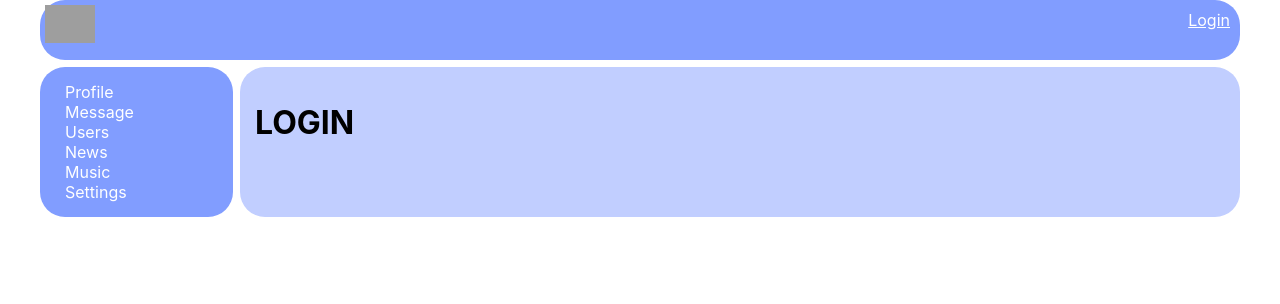
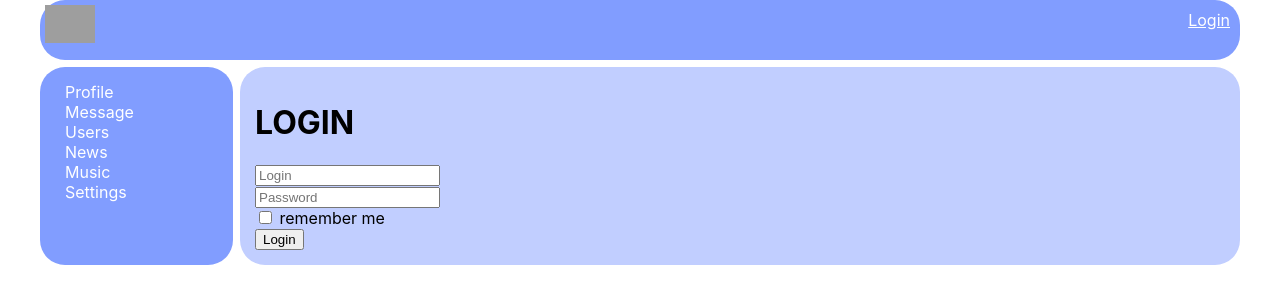
Before and after one commit to Igor-Yarakhovich/social_network, a React (Create React App) app: page /#/Login in a window 1280 px wide. Shown: the top 304 px of the page. Built offline with nearby package versions, Linux system fonts and the light colour scheme; no server answers; grey boxes are pictures that could not be loaded.

Commit message:
Lessons 75 redux-form

```diff
--- a/package.json
+++ b/package.json
@@ -16,6 +16,7 @@
     "@types/react-router": "^5.1.15",
     "@types/react-router-dom": "^5.1.7",
     "@types/redux": "^3.6.0",
+    "@types/redux-form": "^8.3.3",
     "@types/uuid": "^8.3.1",
     "axios": "^0.21.1",
     "gh-pages": "^3.2.3",
@@ -25,6 +26,7 @@
     "react-router-dom": "^5.2.0",
     "react-scripts": "4.0.3",
     "redux": "^4.1.1",
+    "redux-form": "^8.3.7",
     "redux-thunk": "^2.3.0",
     "typescript": "^4.1.2",
     "uuid": "^8.3.2",
--- a/src/components/Login/Login.tsx
+++ b/src/components/Login/Login.tsx
@@ -1,9 +1,32 @@
 import React from 'react';
+import  {Field,reduxForm} from "redux-form";
 
-type LoginPropsType = {
-
+type LoginPropsType = {}
+export const Login = (props: LoginPropsType) => {
+    return <div>
+        <h1>LOGIN</h1>
+        <LoginReduxForm/>
+    </div>
 }
 
-export const Login = (props:LoginPropsType) => {
-    return <h1>LOGIN</h1>
+type LoginFormPropsType = {}
+export const LoginForm = (props: LoginFormPropsType) => {
+    return <form>
+        <div>
+            <Field placeholder={'Login'} component={'input'}/>
+        </div>
+        <div>
+            <input placeholder={'Password'}/>
+        </div>
+        <div>
+            <input type={'checkbox'}/> remember me
+        </div>
+        <div>
+            <button>Login</button>
+        </div>
+    </form>
 }
+
+export const LoginReduxForm = reduxForm({
+    form: 'login'
+})(LoginForm)
--- a/src/redux/redux-store.ts
+++ b/src/redux/redux-store.ts
@@ -5,6 +5,7 @@ import {sidebarReducer} from "./sidebarReducer";
 import {usersReducer} from "./usersReducer";
 import {authReducer} from "./authReducer";
 import thunkMiddleware from "redux-thunk";
+import {reducer as formReducer} from 'redux-form'
 
 export let reducers = combineReducers({
     profilePage: profileReducer,
@@ -12,6 +13,7 @@ export let reducers = combineReducers({
     sidebar: sidebarReducer,
     usersPage: usersReducer,
     auth: authReducer,
+    form: formReducer
 })
 
 export let store: Store<RootType> = createStore(reducers, applyMiddleware(thunkMiddleware));
```
Also changed, not shown: 1 other file (tests, documents, lock files or other folders).
